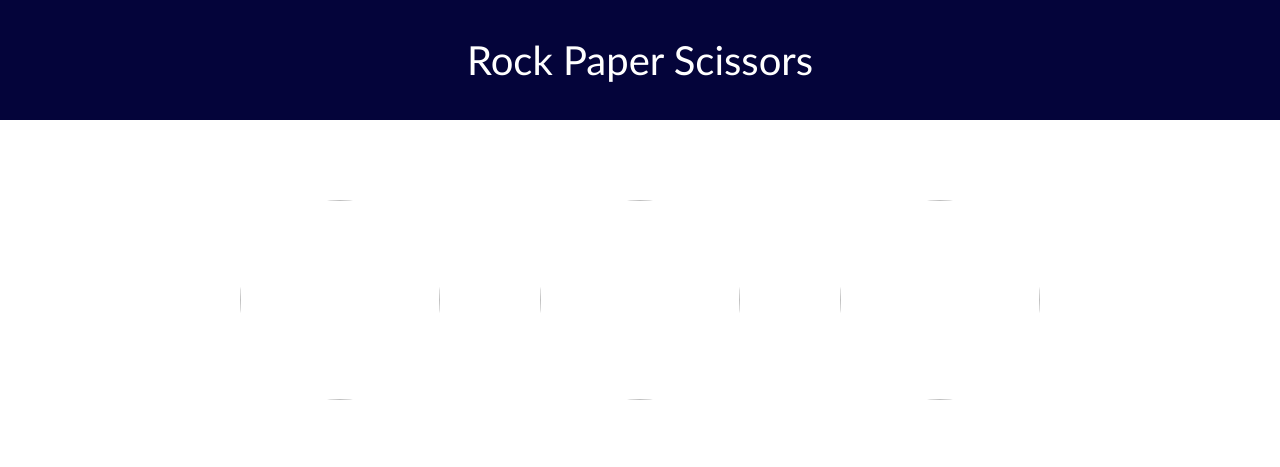
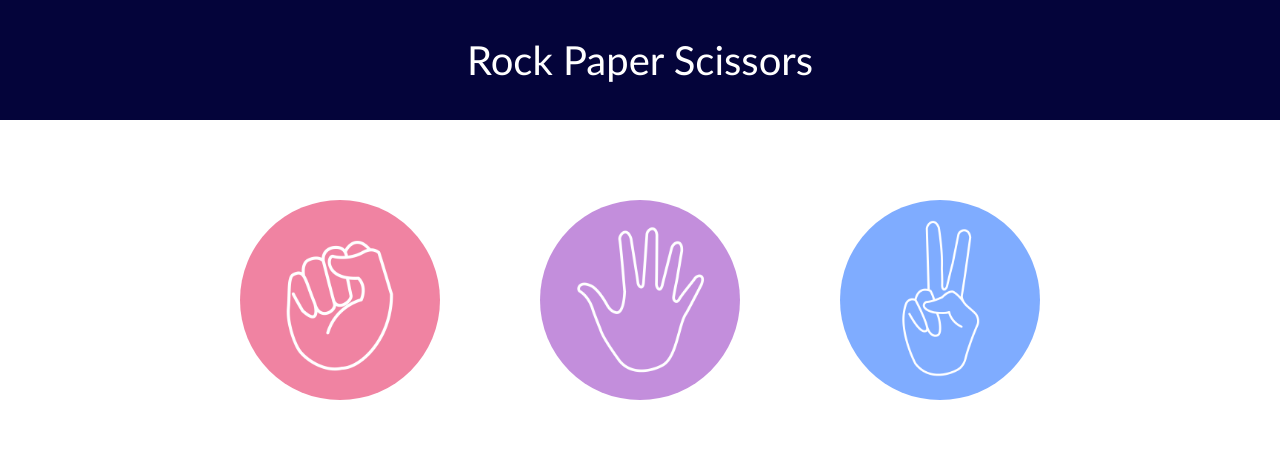
Before and after one commit to bakshi536/stone-paper-scissors-game, a plain HTML site: page index.html in a window 1280 px wide. Shown: the top 467 px of the page. Drawn offline with Linux system fonts and the light colour scheme.

Commit message:
Update index.html

```diff
--- a/index.html
+++ b/index.html
@@ -11,9 +11,9 @@
     Rock Paper Scissors
     </header>
     <div class="choices">
-        <div class="choice" id="rock"><img src="image.png"></div>
-        <div class="choice" id="paper"><img src="image copy.png"></div>
-        <div class="choice" id="scissors"><img src="image copy 2.png"></div>
+        <div class="choice" id="rock"><img src="images/image.png"></div>
+        <div class="choice" id="paper"><img src="images/image copy.png"></div>
+        <div class="choice" id="scissors"><img src="images/image copy 2.png"></div>
     </div>
 
     <div class="scoreboard">
```
